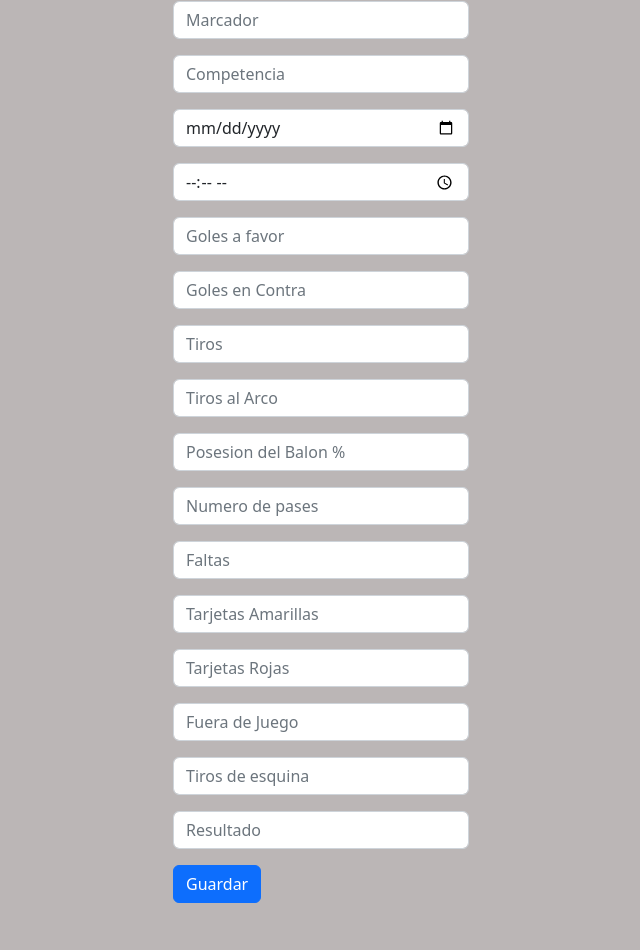
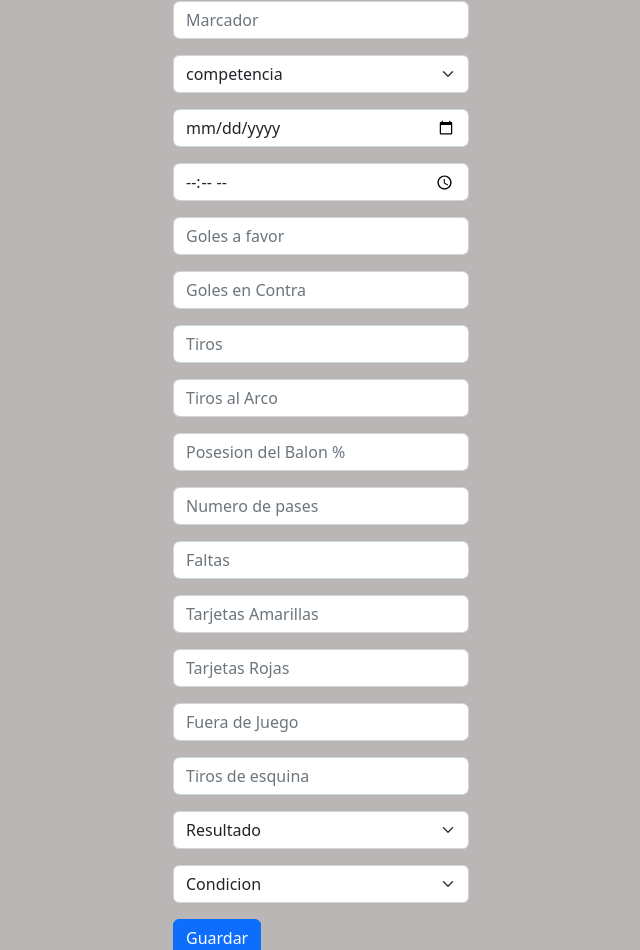
Before and after one commit to Jose-pe/CiencianoFront, a React (Create React App) app: page /crearpartido in a window 1280 px wide. Shown: the part 197-1147 px from the top of the page, without its empty margins (319-959 px from the left). Before the commit the page ends 1100 px from the top, so only its background shows below. Built offline with nearby package versions, Linux system fonts and the light colour scheme.

Commit message:
agrego - campo condicion -

```diff
--- a/src/Componentes/CreateMatch.js
+++ b/src/Componentes/CreateMatch.js
@@ -19,8 +19,9 @@ export function CreateMatch(){
    const[tarjeta_roja, setTarjeta_roja] = useState([]);
    const[fuera_juego, setFuera_juego] = useState([]);
    const[tiro_esquina, setTiro_esquina] = useState([]);
-   const[resultado, setResultado] = useState([]);
-   const[competencia, setCompetencia] = useState([]);
+   const[resultado, setResultado] = useState('');
+   const[competencia, setCompetencia] = useState('');
+   const[condicion, setCondicion]= useState('');
 
    const inputrival = e => setRival(e.target.value);
    const inputmarcador = e => setMarcador(e.target.value);
@@ -39,13 +40,14 @@ export function CreateMatch(){
    const inputtiroesquina = e => setTiro_esquina(e.target.value);
    const inputresultado = e => setResultado(e.target.value);
    const inputcompetencia = e => setCompetencia(e.target.value);
+   const inputcondicion = e => setCondicion(e.target.value);
 
    const navigate = useNavigate()
 
    const create_match = e =>{
-        e.preventDefault();
+       e.preventDefault();
 
-        const data = {rival, marcador, fecha, competencia , hora, goles_favor, goles_encontra, tiros, tiros_arco, posesion_balon, pases, faltas, tarjeta_amarilla, tarjeta_roja, fuera_juego, tiro_esquina, resultado};
+        const data = {rival, marcador, fecha, competencia , hora, goles_favor, goles_encontra, tiros, tiros_arco, posesion_balon, pases, faltas, tarjeta_amarilla, tarjeta_roja, fuera_juego, tiro_esquina, resultado, condicion};
         const requestOptions = {
             method: "POST",
             headers: {
@@ -75,7 +77,15 @@ export function CreateMatch(){
             <input type="text" onChange={inputmarcador} value={marcador} className='form-control inputs' placeholder="Marcador"/>
             </div>
             <div>
-            <input type="text" onChange={inputcompetencia} value={competencia} className='form-control inputs' placeholder="Competencia"/>
+
+            <select className='form-select inputs' onChange={inputcompetencia} value={competencia} >
+                <option selected>competencia</option>
+                <option value="Liga 1">Liga 1</option>
+                <option value="Liga 2">Liga 2</option>
+                <option value="Copa Sudamericana">Sudamericana</option>
+                <option value="Copa Libertadores">Libertadores</option>
+
+            </select>
             </div>
             <div>
             <input type="date" onChange={inputfecha} value={fecha} className='form-control inputs' placeholder="Fecha"/>
@@ -117,7 +127,22 @@ export function CreateMatch(){
             <input type="number" onChange={inputtiroesquina} value={tiro_esquina} className='form-control inputs' placeholder="Tiros de esquina"/>
             </div>
             <div>
-            <input type="text" onChange={inputresultado} value={resultado} className='form-control inputs' placeholder="Resultado"/>
+            <select className='form-select inputs' onChange={inputresultado} value={resultado} >
+                <option selected>Resultado</option>
+                <option value="Victoria">Victoria</option>
+                <option value="Derrota">Derrota</option>
+                <option value="Empate">Empate</option>
+
+            </select>
+            </div>
+            <div>
+            <select className='form-select inputs' onChange={inputcondicion} value={condicion} >
+                <option selected>Condicion</option>
+                <option value="Local">Local</option>
+                <option value="Visitante">Visitante</option>
+                <option value="Cancha Neutral">Cancha Neutral</option>
+
+            </select>
             </div>
             <div>
                 <button type='submit' onClick={create_match} className='btn btn-primary'>Guardar</button>
--- a/src/Componentes/Match.js
+++ b/src/Componentes/Match.js
@@ -63,6 +63,14 @@ export function Match({matchs=[]}){
                                                                     </p>
                                                                 </div>
                                                             </div>
+                                                            <div className='row'>
+
+                                                                <div className='col-12'>
+                                                                    <p id='condicion'>
+                                                                    {item.condicion}
+                                                                    </p>
+                                                                </div>
+                                                            </div>
                                                         </div>
                                                         </div>
                                                 </div>
--- a/src/Componentes/SearchSeason.js
+++ b/src/Componentes/SearchSeason.js
@@ -24,6 +24,7 @@ export function SearchSeason () {
 
               <div className='col-4 text-center'>
               <select className="form-select form-select-lg mb-3 mt-5" value={selected} onChange={handleChange} >
+                              <option selected>Seleccione una temporada</option>
                               <option value="2019">2019</option>
                               <option value="2020">2020</option>
                               <option value="2021">2021</option>
--- a/src/css/match.css
+++ b/src/css/match.css
@@ -26,3 +26,11 @@
     border-radius: 2rem;
     border: 4px solid azure;
 }
+
+#condicion{
+    font-family: 'Fjalla One', sans-serif;
+    font-size: 0.8rem;
+    color: rgb(248, 150, 150);
+    font-weight: bold;
+    letter-spacing: 0.3rem;
+}
```
